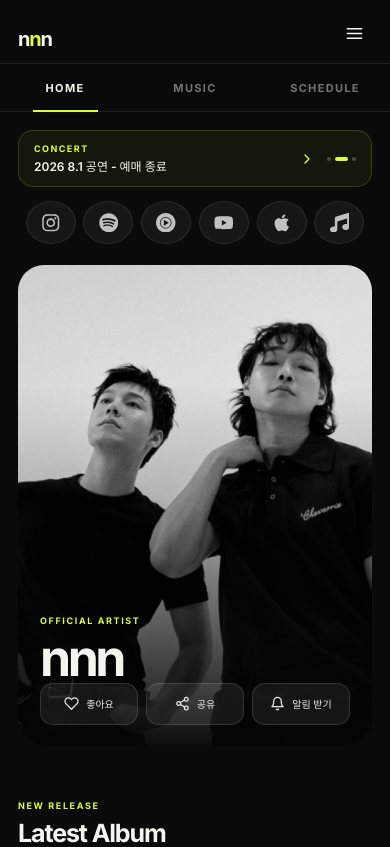
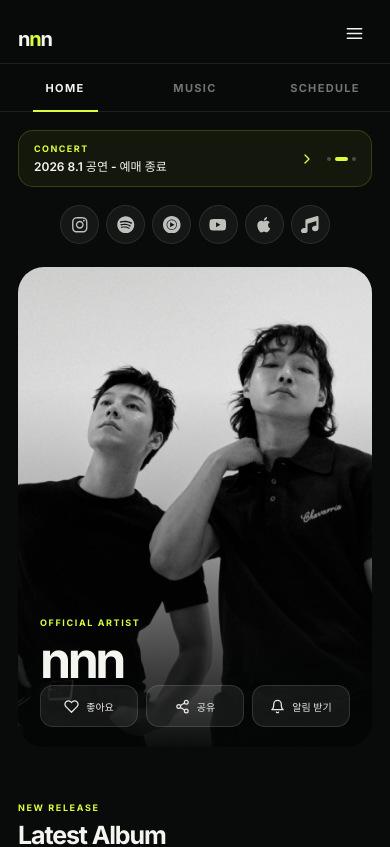
Before and after one commit to songjaeho2/nnn, a React (Vite) app: page / in a window 390 px wide. Shown: the top 847 px of the page. Built offline with nearby package versions, Linux system fonts and the light colour scheme.

Commit message:
Polish mobile social icons and music typography

```diff
--- a/src/styles/app.css
+++ b/src/styles/app.css
@@ -114,19 +114,22 @@ button:focus-visible, a:focus-visible { outline: 2px solid var(--accent); outlin
   display: flex;
   flex-wrap: nowrap;
   justify-content: center;
-  gap: clamp(6px, 2vw, 10px);
+  gap: clamp(6px, 1.8vw, 9px);
   width: 100%;
   margin: 14px 0 16px;
-  padding: 0 0 5px;
-  overflow: hidden;
+  padding: 4px 2px 7px;
+  overflow: visible;
 }
 .social-row::-webkit-scrollbar { display: none; }
 .social-row a {
-  display: grid; width: clamp(38px, 11vw, 50px); height: clamp(38px, 11vw, 50px); flex: 0 1 50px; place-items: center;
-  border: 1px solid var(--line); border-radius: 50%; color: #bfc1bc; background: var(--surface); font-size: clamp(16px, 5vw, 20px);
+  --social-icon-size: clamp(34px, 10vw, 44px);
+  display: grid; width: var(--social-icon-size); min-width: var(--social-icon-size); height: var(--social-icon-size); aspect-ratio: 1 / 1; flex: 0 0 var(--social-icon-size); place-items: center;
+  border: 1px solid var(--line); border-radius: 999px; color: #bfc1bc; background: var(--surface); font-size: clamp(15px, 4.5vw, 18px);
   transition: .2s ease;
 }
-.social-row a:hover { color: #0a0b0a; border-color: var(--accent); background: var(--accent); transform: translateY(-3px); }
+.social-row a svg { display: block; width: 1em; height: 1em; flex: 0 0 auto; }
+.social-row a:hover,
+.social-row a:focus-visible { color: #0a0b0a; border-color: var(--accent); background: var(--accent); transform: scale(1.06); }
 
 .section-block { margin-top: 48px; }
 .section-header { display: flex; align-items: flex-end; justify-content: space-between; margin-bottom: 17px; }
@@ -143,7 +146,7 @@ button:focus-visible, a:focus-visible { outline: 2px solid var(--accent); outlin
 }
 .album-feature__info { padding: 18px 5px 6px; }
 .album-feature__info > span, .album-card span { color: var(--accent); font-size: 9px; font-weight: 700; letter-spacing: .1em; }
-.album-feature h3 { overflow: hidden; margin: 5px 0 8px; font-size: 25px; letter-spacing: -.04em; text-overflow: ellipsis; white-space: nowrap; }
+.album-feature h3 { overflow: hidden; margin: 5px 0 8px; font-size: 22px; letter-spacing: -.035em; text-overflow: ellipsis; white-space: nowrap; }
 .album-feature p, .album-card p, .page-title p, .album-detail__description {
   margin: 0; color: var(--muted); font-size: 12px; line-height: 1.75; word-break: keep-all;
 }
@@ -255,7 +258,7 @@ button:focus-visible, a:focus-visible { outline: 2px solid var(--accent); outlin
 .album-card:hover { border-color: rgba(216,255,62,.35); transform: translateY(-2px); }
 .album-card__cover { aspect-ratio: 1; overflow: hidden; border-radius: 14px; }
 .album-card > div:nth-child(2) { align-self: center; min-width: 0; padding-right: 20px; }
-.album-card h2 { overflow: hidden; margin: 5px 0 7px; font-size: 19px; letter-spacing: -.04em; text-overflow: ellipsis; white-space: nowrap; }
+.album-card h2 { overflow: hidden; margin: 5px 0 7px; font-size: 16px; letter-spacing: -.025em; text-overflow: ellipsis; white-space: nowrap; }
 .album-card p { display: -webkit-box; overflow: hidden; -webkit-box-orient: vertical; -webkit-line-clamp: 2; }
 .album-card__arrow { position: absolute; top: 15px; right: 15px; color: var(--muted); }
 
@@ -275,7 +278,7 @@ button:focus-visible, a:focus-visible { outline: 2px solid var(--accent); outlin
   object-fit: cover;
   object-position: center;
 }
-.album-detail h1 { overflow: hidden; margin: 6px 0 9px; font-size: clamp(27px, 8.2vw, 32.5px); letter-spacing: -.01em; text-overflow: ellipsis; white-space: nowrap; }
+.album-detail h1 { overflow: hidden; margin: 6px 0 9px; font-size: clamp(22px, 7vw, 28px); letter-spacing: -.01em; text-overflow: ellipsis; white-space: nowrap; }
 .streaming-links {
   display: flex;
   gap: 10px;
@@ -381,6 +384,7 @@ button:focus-visible, a:focus-visible { outline: 2px solid var(--accent); outlin
   .hero { min-height: 430px; }
   .hero h1 { font-size: 44px; }
   .album-card { grid-template-columns: 90px 1fr; }
+  .album-card h2 { font-size: 13.5px; }
 }
 @media (prefers-reduced-motion: reduce) {
   *, *::before, *::after { scroll-behavior: auto !important; animation-duration: .01ms !important; transition-duration: .01ms !important; }
```
